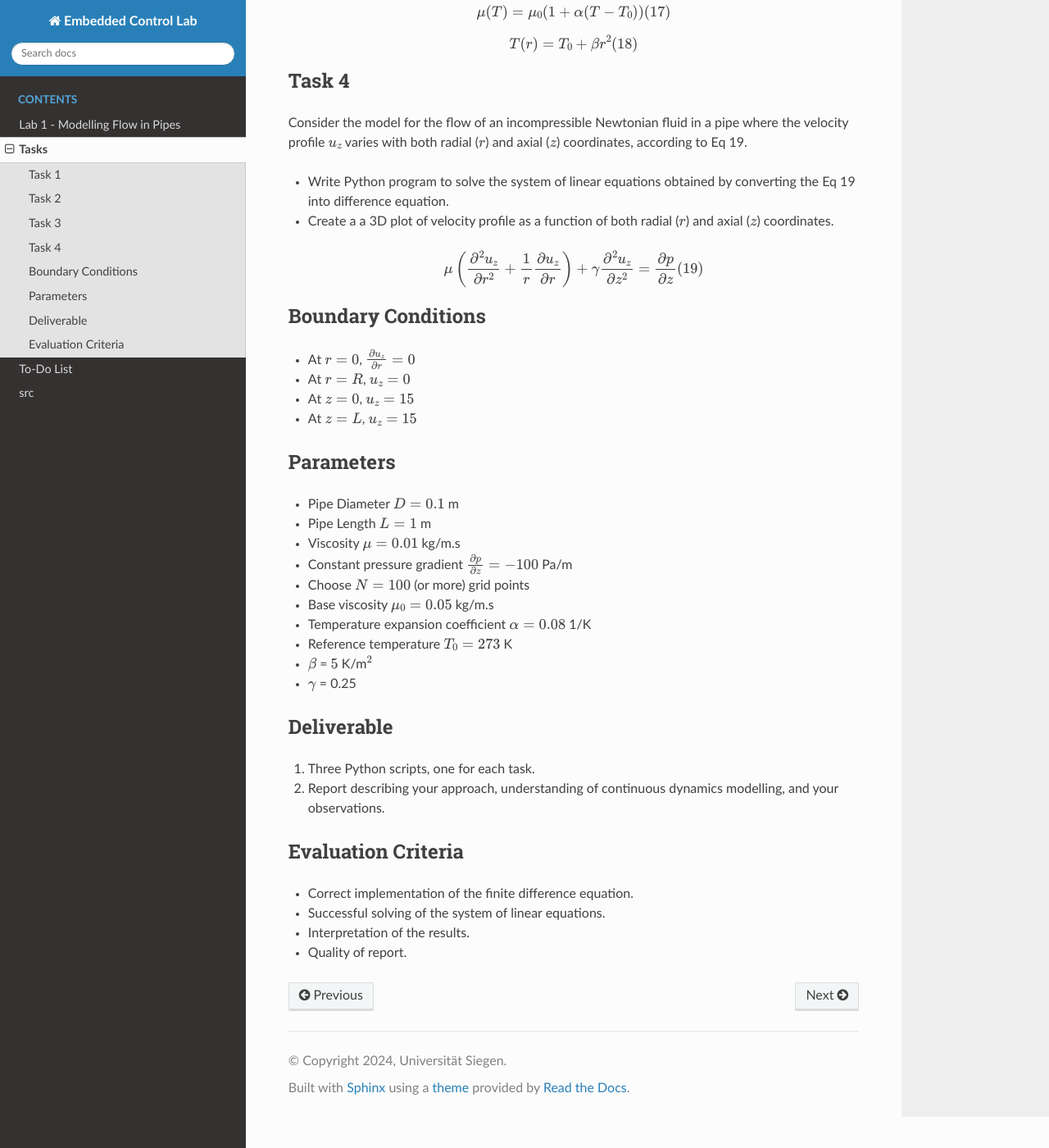
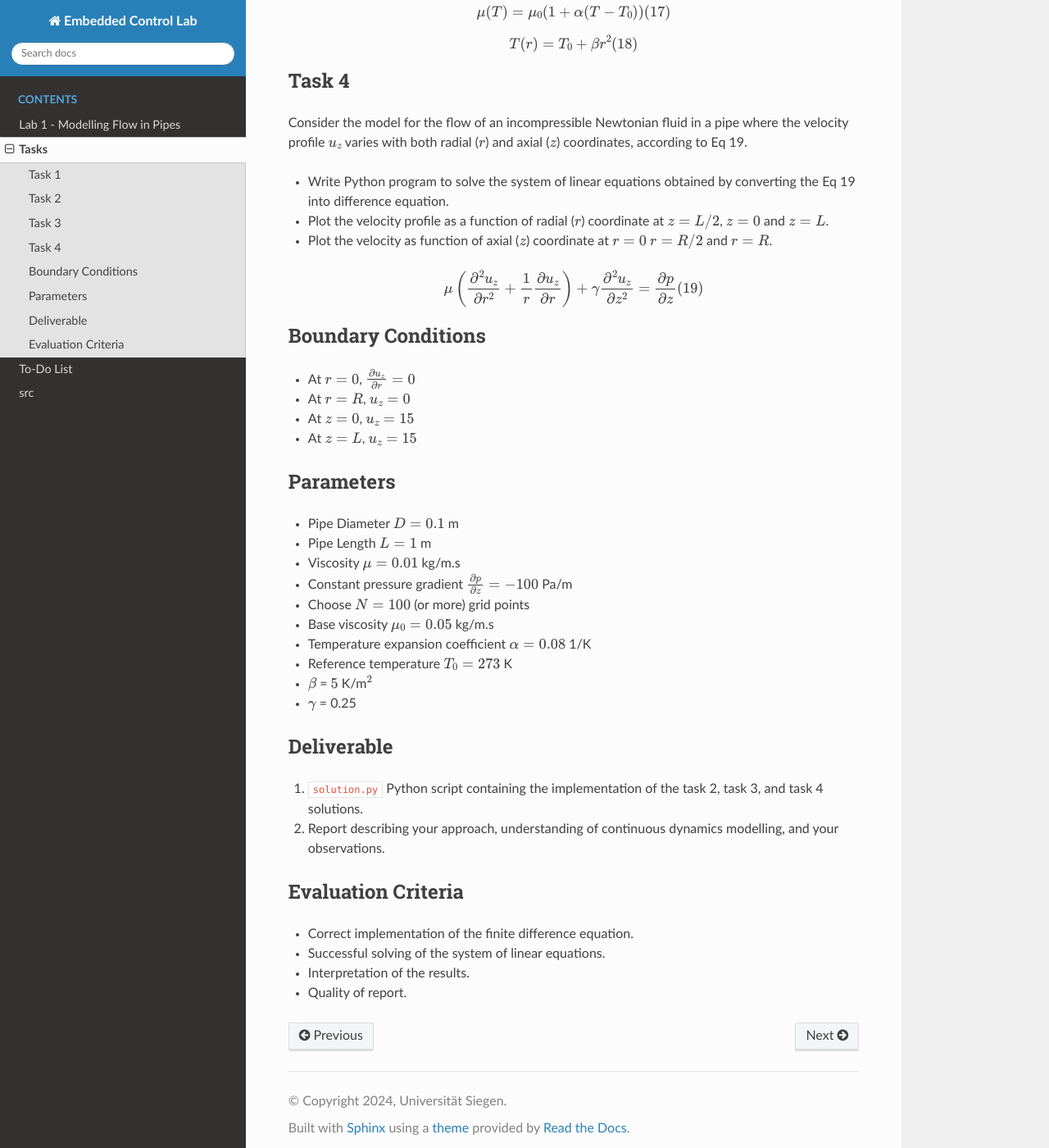
Before and after one commit to EmbeddedSystems-UniversitySiegen/eclab-task1, a Sphinx documentation site: the page built from docs/source/Task_Sheet.md, in a window 1280 px wide and 1400 px high, scrolled down 634 px. Shown: the whole window at 82% size. Built offline with Sphinx 7.4.7 and the Read the Docs theme 3.1.0, drawn with Linux system fonts in a browser that asks for light colours.

Commit message:
task_sheet: task description and required soln

```diff
--- a/docs/source/Task_Sheet.md
+++ b/docs/source/Task_Sheet.md
@@ -25,7 +25,8 @@ $$T(r) = T_0 + \beta r^2 (18)$$
 Consider the model for the flow of an incompressible Newtonian fluid in a pipe where the velocity profile $u_z$ varies with both radial ($r$) and axial ($z$) coordinates, according to Eq 19.
 
 - Write Python program to solve the system of linear equations obtained by converting the Eq 19 into difference equation.
-- Create a a 3D plot of velocity profile as a function of both radial ($r$) and axial ($z$) coordinates.
+- Plot the velocity profile as a function of radial ($r$) coordinate at $z = L/2$, $z = 0$ and $z = L$.
+- Plot the velocity as function of axial ($z$) coordinate at $r = 0$ $r = R/2$ and $r = R$.
 
 $$
 \mu \left( \frac{\partial^2 u_z}{\partial r^2} + \frac{1}{r} \frac{\partial u_z}{\partial r} \right) + \gamma \frac{\partial^2 u_z}{\partial z^2} = \frac{\partial p}{\partial z}
@@ -54,7 +55,7 @@ $$
 
 ## Deliverable
 
-1. Three Python scripts, one for each task.
+1. `solution.py` Python script containing the implementation of the task 2, task 3, and task 4 solutions.
 2. Report describing your approach, understanding of continuous dynamics modelling, and your observations.
 
 ## Evaluation Criteria
```
